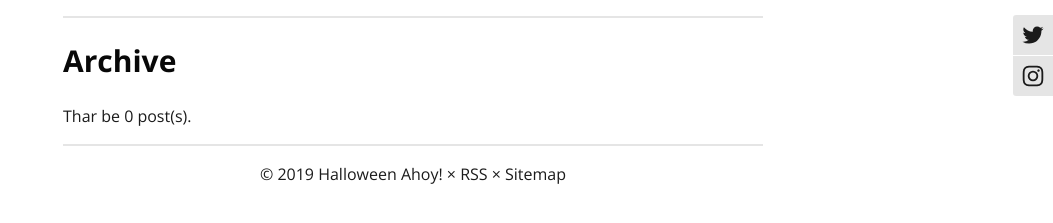
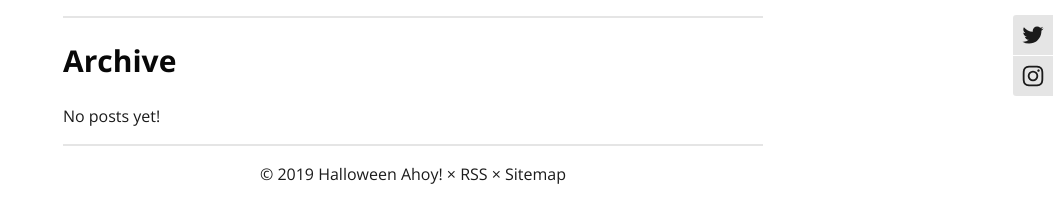
Before and after one commit to halloweenahoy/halloweenahoy.github.io, a Jekyll site: the page built from archive/index.html, in a window 1280 px wide. Shown: the part 207-430 px from the top of the page, without its empty margins (227-1280 px from the left). Built offline with Jekyll 4.4.1, drawn with Linux system fonts in a browser that asks for light colours; comment, search, counter and statistics services are not loaded.

Commit message:
Update index.html

```diff
--- a/archive/index.html
+++ b/archive/index.html
@@ -6,7 +6,9 @@ description: Archive of all posts on Halloween Ahoy!
 
 <h2>Archive</h2>
 
-<p>Thar be {{ site.posts.size }} post(s).</p>
+<!--Thar be {{ site.posts.size }} posts.-->
+
+<p>No posts yet!</p>
 
 <ul>
    <li>
```
